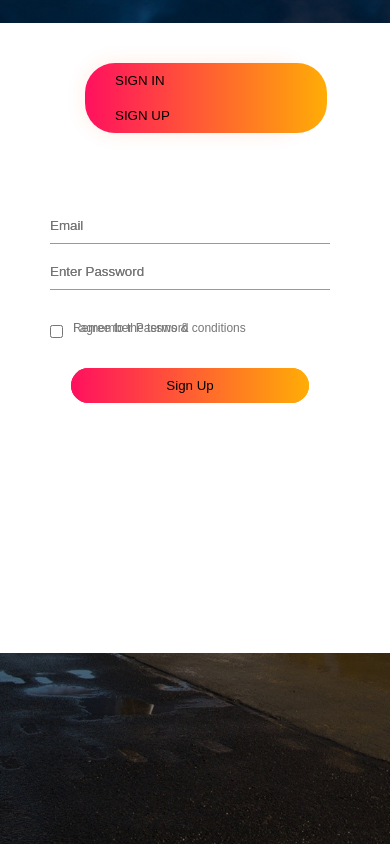
After one commit to risatrahaman/AMS, a PHP site: the page made by frontend/login&signup.html in a window 390 px wide. The commit adds this page. Run offline with PHP 8.4, Linux system fonts and the light colour scheme.

Commit message:
updated signin signup
added fname, lname, phone, address boxes

```diff
--- /dev/null
+++ b/frontend/login&signup.html
@@ -0,0 +1,62 @@
+<!DOCTYPE html>
+<html lang="en">
+<head>
+    <meta charset="UTF-8">
+    <meta http-equiv="X-UA-Compatible" content="IE=edge">
+    <meta name="viewport" content="width=device-width, initial-scale=1.0">
+    <title>Login and Signup</title>
+    <link rel="stylesheet" href="login&signupstyles.css">
+</head>
+<body>
+    <div class="hero">
+        <div class="form-box">
+            <div class="button-box">
+                <div id="btn"></div>
+               <button type="button" class="toggle-btn" onclick="login()">SIGN IN</button>
+               <button type="button" class="toggle-btn" onclick="register()">SIGN UP </button>
+            </div>
+
+            <!-- <div class="social-icons">
+                <img src="fb.png" alt="">
+                <img src="gp.png" alt="">
+            </div> -->
+            <!-- for login part -->
+            <form id="login" class="input-group">
+                <input type="email" class="input-field" placeholder="Email" required>
+                <input type="password" class="input-field" placeholder="Enter Password" required>
+                <input type="checkbox" class="check-box" ><span>Remember Password</span>
+                <button type="submit" class="submit-btn">Sign In</button>
+            </form>
+            <!-- for signup -->
+            <form id="register" class="input-group">
+                <input type="email" class="input-field" placeholder="Email" required>
+                <input type="password" class="input-field" placeholder="Enter Password" required>
+                <input type="checkbox" class="check-box" ><span>I agree to the terms & conditions</span>
+                <button type="submit" class="submit-btn">Sign Up</button>
+            </form>
+        </div>
+
+    </div>
+
+    <script>
+        var x = document.getElementById("login")
+        var y = document.getElementById("register")
+        var z = document.getElementById("btn")
+
+        function register(){
+            x.style.left ="-400px";
+            y.style.left="50px";
+            z.style.left = "110px";
+        }
+
+        function login(){
+            x.style.left ="50px";
+            y.style.left="450px";
+            z.style.left = "0";
+        }
+
+    </script>
+
+
+</body>
+</html>
--- a/frontend/login&signupstyles.css
+++ b/frontend/login&signupstyles.css
@@ -16,7 +16,7 @@
 
 .form-box{
     width:380px;
-    height:480px;
+    height:620px;
     position:relative;
     margin:6% auto;
     background:#fff;
--- a/frontend/signup.html
+++ b/frontend/signup.html
@@ -18,6 +18,10 @@
             </div>
             <!-- for signup -->
             <form id="register" class="input-group">
+                <input type="text" class="input-field" placeholder="First Name" required>
+                <input type="text" class="input-field" placeholder="Last Name" required>
+                <input type="text" class="input-field" placeholder="phone Number" required>
+                <input type="text" class="input-field" placeholder="Address" required>
                 <input type="email" class="input-field" placeholder="Email" required>
                 <input type="password" class="input-field" placeholder="Enter Password" required>
                 <input type="checkbox" class="check-box" ><span>I agree to the terms & conditions</span>
```
